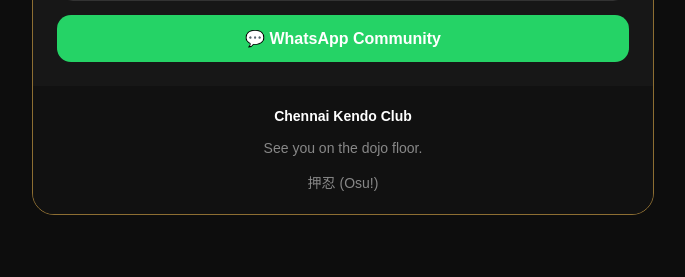
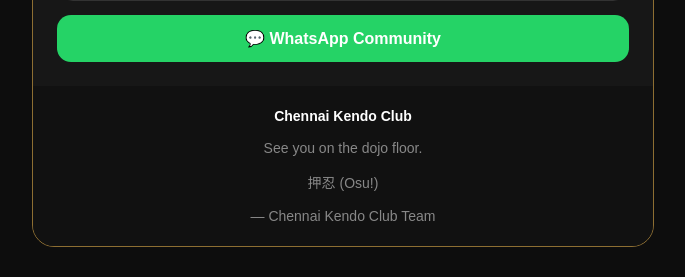
Before and after one commit to krupakoushik/bootcamp, a Python web app: template backend/app/templates/confirmation_email.html in a window 1280 px wide. Shown: the part 967-1244 px from the top of the page, without its empty margins (297-982 px from the left). Before the commit the page ends 1182 px from the top, so only its background shows below. Run offline with Jinja, Linux system fonts and the light colour scheme; the template is opened without the code that fills it, so the values that code supplies are empty.

Commit message:
changes to mail

```diff
--- a/backend/app/templates/confirmation_email.html
+++ b/backend/app/templates/confirmation_email.html
@@ -336,6 +336,8 @@
             See you on the dojo floor.
             <br><br>
             押忍 (Osu!)
+            <br><br>
+            — Chennai Kendo Club Team
         </div>
     </div>
 
```
